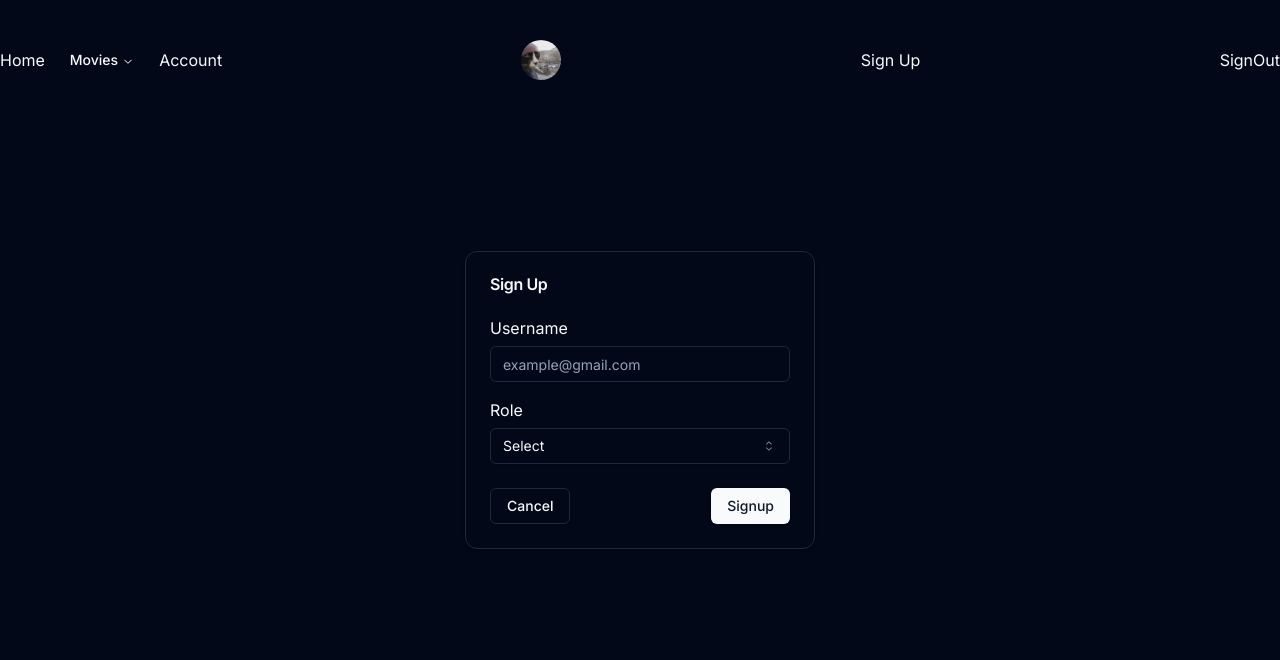
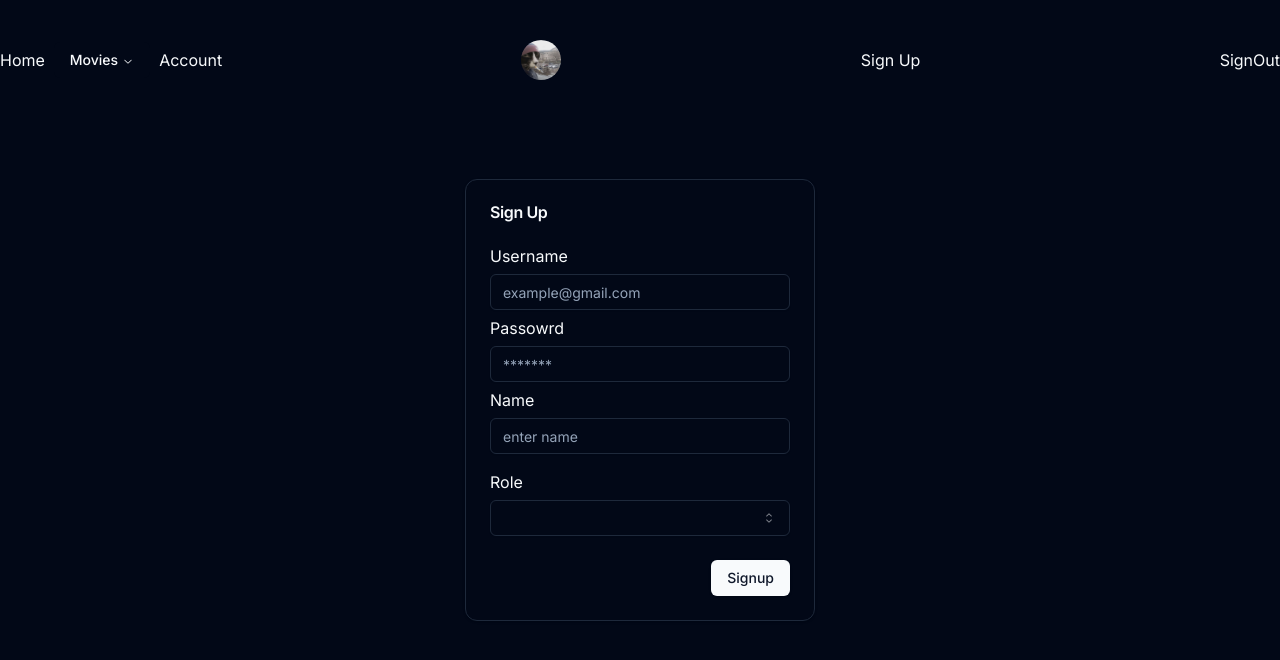
Before and after one commit to sreehhari/ticketile, a Next.js app: page /signUp in a window 1280 px wide. Shown: the top 660 px of the page. Built offline with nearby package versions, Linux system fonts and the light colour scheme; no server answers.

Commit message:
added  form control in signup form

```diff
--- /dev/null
+++ b/src/app/api/auth/signup/route.ts
@@ -0,0 +1,9 @@
+import { PrismaClient } from "@prisma/client";
+import bcrypt from "bcryptjs";
+import { NextResponse } from "next/server";
+
+const prisma = new PrismaClient();
+
+export async function post(req:Request) {
+
+}
--- a/src/app/signUp/page.tsx
+++ b/src/app/signUp/page.tsx
@@ -19,9 +19,59 @@ import {
   } from "@/components/ui/select";
   import { Button } from "@/components/ui/button";
 import { useState } from "react";
+import { useRouter } from "next/navigation";
 export default function SignUpPage(){
-    type RoleType = 'owner' | 'consumer' | '';
-const[role,setRole]=useState<RoleType>("");
+    const [formData,setFormData]=useState({
+        email:"",
+        password:"",
+        name:"",
+        role:"CONSUMER",
+        theaterName:"",
+    });
+    const[error,setError]=useState<String | null>(null);
+    const router=useRouter();
+
+    const handleinputchange =(e:React.ChangeEvent<HTMLInputElement>)=>{
+        setFormData({...formData,[e.target.name]:e.target.value})
+    };
+
+    const handleRoleChange = (value:string)=>{
+        setFormData({
+            ...formData,
+            role:value,
+        });
+    };
+
+
+    const handleSignup=async(e:React.FormEvent)=>{
+        e.preventDefault();
+        setError(null);
+
+        try{
+            const response = await fetch("/api/auth/signup",{
+                method:"POST",
+                headers:{
+                    "Content-type":"application/json",
+                },
+                body:JSON.stringify(formData)
+            });
+
+
+            const result = await response.json();
+            if(response.ok){
+                //here we write the redirect logic .. like redirecting to homepage after a successful signup
+                router.push("/page");
+            }else{
+                setError(result.error || "signup failed");
+            }
+        }
+        catch (err){
+            setError("an error has occurred while signing up")
+        }
+
+    };
+//     type RoleType = 'owner' | 'consumer' | '';
+// const[role,setRole]=useState<RoleType>("");
 
 
     return (
@@ -32,15 +82,19 @@ const[role,setRole]=useState<RoleType>("");
         <CardTitle>Sign Up</CardTitle>
       </CardHeader>
       <CardContent>
-        <form>
+        <form onSubmit={handleSignup}>
           <div className="grid w-full items-center gap-4">
             <div className="flex flex-col space-y-1.5">
-              <Label htmlFor="username">Username</Label>
-              <Input id="username" placeholder="example@gmail.com" />
+              <Label htmlFor="email">Username</Label>
+              <Input name="email" placeholder="example@gmail.com" type="email" value={formData.email} onChange={handleinputchange} required/>
+              <Label htmlFor="password">Passowrd</Label>
+              <Input name="password" placeholder="*******" type="password" value={formData.password} onChange={handleinputchange} required></Input>
+              <Label htmlFor="name">Name</Label>
+              <Input name="name" placeholder="enter name" type="text" value={formData.name} onChange={handleinputchange} required></Input>
             </div>
             <div className="flex flex-col space-y-1.5">
               <Label htmlFor="role">Role</Label>
-              <Select onValueChange={(value)=>setRole(value as RoleType)}>
+              <Select name="role" onValueChange={handleRoleChange} value={formData.role}>
                 <SelectTrigger id="role">
                   <SelectValue placeholder="Select" />
                 </SelectTrigger>
@@ -50,13 +104,15 @@ const[role,setRole]=useState<RoleType>("");
 
                 </SelectContent>
               </Select>
-              {role==='owner'&&(
+              {formData.role==='owner'&&(
                 <div>
                     <Label htmlFor="theatername">Theater Name</Label>
                     <Input id="theatername"
                      name="theatername"
                      type="text"
                       placeholder="Enter theater name"
+                      value={formData.theaterName}
+                      onChange={handleinputchange}
                       required></Input>
                 </div>
               )}
@@ -65,9 +121,8 @@ const[role,setRole]=useState<RoleType>("");
           </div>
         </form>
       </CardContent>
-      <CardFooter className="flex justify-between">
-        <Button variant="outline">Cancel</Button>
-        <Button>Signup</Button>
+      <CardFooter className="flex justify-end">
+        <Button type="submit" onClick={handleSignup}>Signup</Button>
       </CardFooter>
     </Card>
 
```
